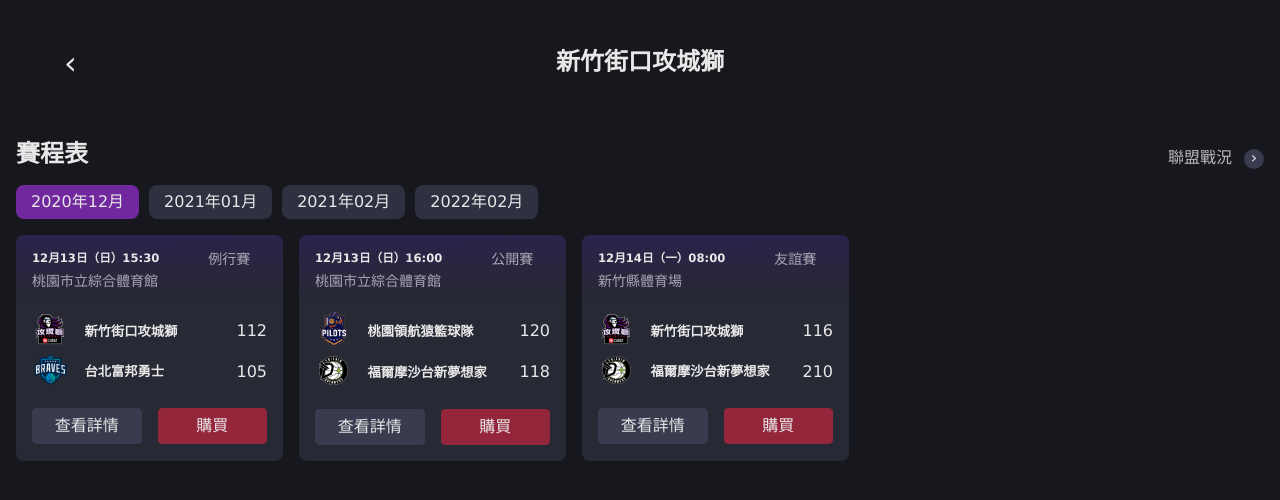
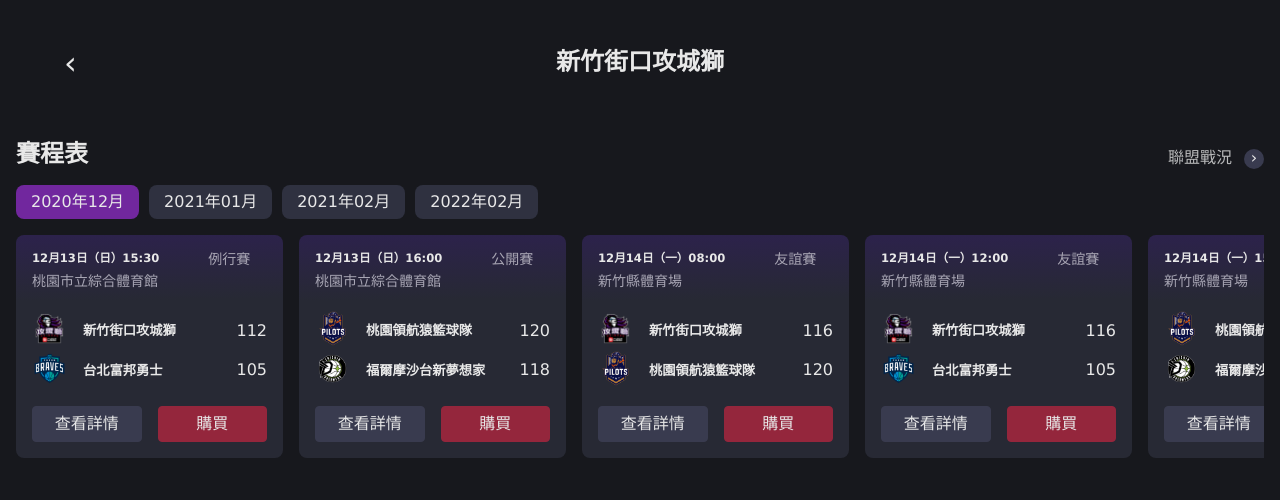
Before and after one commit to slightlove/schedulebrowser, a React (Create React App) app: page / in a window 1280 px wide. Shown: the top 500 px of the page. Built offline with nearby package versions, Linux system fonts and the light colour scheme.

Commit message:
modify schedule.json data.

```diff
--- a/src/App.js
+++ b/src/App.js
@@ -17,6 +17,7 @@
 	const [currentDate, setCurrentDate] = useState('2020-12');
 	const history = JSON.parse(sessionStorage.getItem('history')) || [];
 	const [paidTicketList, setPaidTicketList] = useState(history);
+	const MAX_TO_SHOWN = 10;
 
 	useEffect(() => {
 		sessionStorage.setItem('history', JSON.stringify(paidTicketList));
@@ -38,8 +39,8 @@
 				</div>
 			</div>
 			<div className="schedule" style={{visibility: indexByDate(currentDate).length == 0 ? 'hidden' : ''}}>
-				<div className="schedule__list" style={{width: 267 * indexByDate(currentDate).length + 'px'}}>
-					{ indexByDate(currentDate).map((item) => <Schedule data={item} key={item.id} paidTicketList={ paidTicketList }  setPaidTicketList={ setPaidTicketList }/>)}
+				<div className="schedule__list" style={{width: 267 * (indexByDate(currentDate).length > MAX_TO_SHOWN ? MAX_TO_SHOWN : indexByDate(currentDate).length) + 'px'}}>
+					{ indexByDate(currentDate).map((item, index) => index < MAX_TO_SHOWN && <Schedule data={item} key={item.id} paidTicketList={ paidTicketList }  setPaidTicketList={ setPaidTicketList }/>)}
 				</div>
 			</div>
 		</div>
--- a/src/Components/DatePicker.js
+++ b/src/Components/DatePicker.js
@@ -4,7 +4,10 @@
 
 function DatePicker({isActive, date, setCurrentDate}) {
 	return (
-		<div className={`datepicker__item${isActive ? ' datepicker__item-active' : ''}`} onClick={() => setCurrentDate(date)}>
+		<div className={`datepicker__item${isActive ? ' datepicker__item-active' : ''}`} onClick={() => {
+			document.querySelector('.schedule').scrollTo({left: 0, behavior: 'smooth'})
+			setCurrentDate(date)
+		}}>
 			{dayjs(date).format('YYYY年MM月')}
 		</div>
 	)
--- a/src/cached/schedule.json
+++ b/src/cached/schedule.json
@@ -47,6 +47,42 @@
 				"score": 116
 			},
 			{
+				"icon": "logo1.png",
+				"name": "桃園領航猿籃球隊",
+				"score": 120
+			}
+		]
+	},
+	{
+		"id": 4,
+		"datetime": "2020/12/14 12:00",
+		"place": "新竹縣體育場",
+		"type": "友誼賽",
+		"teams": [
+			{
+				"icon": "logo3.png",
+				"name": "新竹街口攻城獅",
+				"score": 116
+			},
+			{
+				"icon": "logo4.png",
+				"name": "台北富邦勇士",
+				"score": 105
+			}
+		]
+	},
+	{
+		"id": 5,
+		"datetime": "2020/12/14 15:30",
+		"place": "新竹縣體育場",
+		"type": "友誼賽",
+		"teams": [
+			{
+				"icon": "logo1.png",
+				"name": "桃園領航猿籃球隊",
+				"score": 120
+			},
+			{
 				"icon": "logo2.png",
 				"name": "福爾摩沙台新夢想家",
 				"score": 210
@@ -54,7 +90,133 @@
 		]
 	},
 	{
-		"id": 4,
+		"id": 6,
+		"datetime": "2020/12/15 02:00",
+		"place": "新竹縣體育場",
+		"type": "友誼賽",
+		"teams": [
+			{
+				"icon": "logo3.png",
+				"name": "新竹街口攻城獅",
+				"score": 116
+			},
+			{
+				"icon": "logo4.png",
+				"name": "台北富邦勇士",
+				"score": 120
+			}
+		]
+	},
+	{
+		"id": 7,
+		"datetime": "2020/12/15 10:00",
+		"place": "新竹縣體育場",
+		"type": "友誼賽",
+		"teams": [
+			{
+				"icon": "logo3.png",
+				"name": "新竹街口攻城獅",
+				"score": 116
+			},
+			{
+				"icon": "logo2.png",
+				"name": "福爾摩沙台新夢想家",
+				"score": 210
+			}
+		]
+	},
+	{
+		"id": 8,
+		"datetime": "2020/12/15 18:00",
+		"place": "新竹縣體育場",
+		"type": "友誼賽",
+		"teams": [
+			{
+				"icon": "logo3.png",
+				"name": "新竹街口攻城獅",
+				"score": 116
+			},
+			{
+				"icon": "logo2.png",
+				"name": "福爾摩沙台新夢想家",
+				"score": 210
+			}
+		]
+	},
+	{
+		"id": 9,
+		"datetime": "2020/12/18 20:00",
+		"place": "新竹縣體育場",
+		"type": "友誼賽",
+		"teams": [
+			{
+				"icon": "logo3.png",
+				"name": "新竹街口攻城獅",
+				"score": 116
+			},
+			{
+				"icon": "logo2.png",
+				"name": "福爾摩沙台新夢想家",
+				"score": 210
+			}
+		]
+	},
+	{
+		"id": 10,
+		"datetime": "2020/12/20 08:00",
+		"place": "新竹縣體育場",
+		"type": "友誼賽",
+		"teams": [
+			{
+				"icon": "logo3.png",
+				"name": "新竹街口攻城獅",
+				"score": 116
+			},
+			{
+				"icon": "logo2.png",
+				"name": "福爾摩沙台新夢想家",
+				"score": 210
+			}
+		]
+	},
+	{
+		"id": 11,
+		"datetime": "2020/12/20 10:00",
+		"place": "新竹縣體育場",
+		"type": "友誼賽",
+		"teams": [
+			{
+				"icon": "logo3.png",
+				"name": "新竹街口攻城獅",
+				"score": 116
+			},
+			{
+				"icon": "logo2.png",
+				"name": "福爾摩沙台新夢想家",
+				"score": 210
+			}
+		]
+	},
+	{
+		"id": 12,
+		"datetime": "2020/12/23 01:00",
+		"place": "新竹縣體育場",
+		"type": "友誼賽",
+		"teams": [
+			{
+				"icon": "logo3.png",
+				"name": "新竹街口攻城獅",
+				"score": 116
+			},
+			{
+				"icon": "logo2.png",
+				"name": "福爾摩沙台新夢想家",
+				"score": 210
+			}
+		]
+	},
+	{
+		"id": 13,
 		"datetime": "2021/01/12 10:00",
 		"place": "新竹縣體育場",
 		"type": "友誼賽",
@@ -72,7 +234,7 @@
 		]
 	},
 	{
-		"id": 5,
+		"id": 14,
 		"datetime": "2021/02/07 20:00",
 		"place": "新竹縣體育場",
 		"type": "例行賽",
@@ -90,7 +252,7 @@
 		]
 	},
 	{
-		"id": 6,
+		"id": 15,
 		"datetime": "2022/02/01 02:00",
 		"place": "桃園市立綜合體育館",
 		"type": "例行賽",
--- a/src/css/components/schedule.css
+++ b/src/css/components/schedule.css
@@ -43,6 +43,6 @@
 }
 .schedule__item .schedule__item__body .schedule__list__item .text h5 { margin: 0; }
 .schedule__item .schedule__item__body .schedule__list__item .image {
-	flex: 1;
+	width: 35px;
 	margin-right: 1rem;
 }
```
